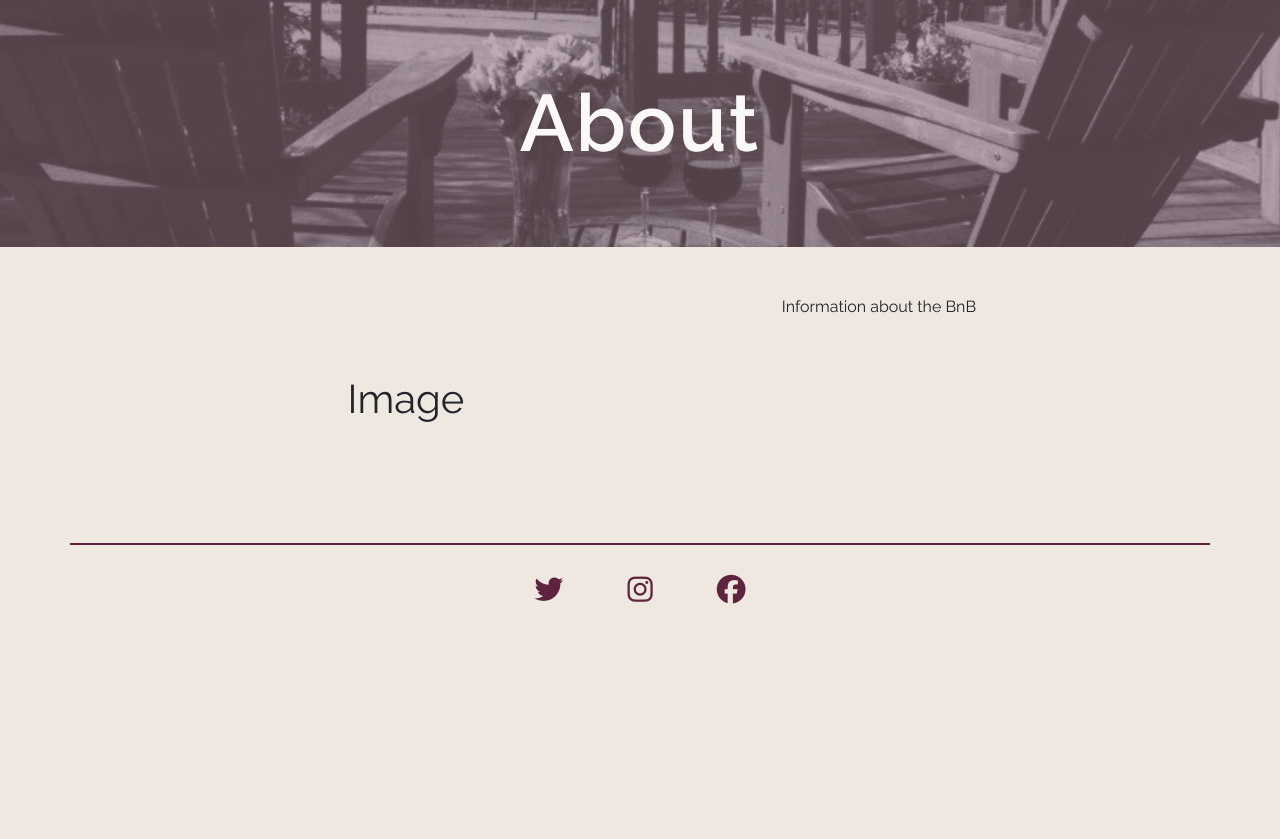
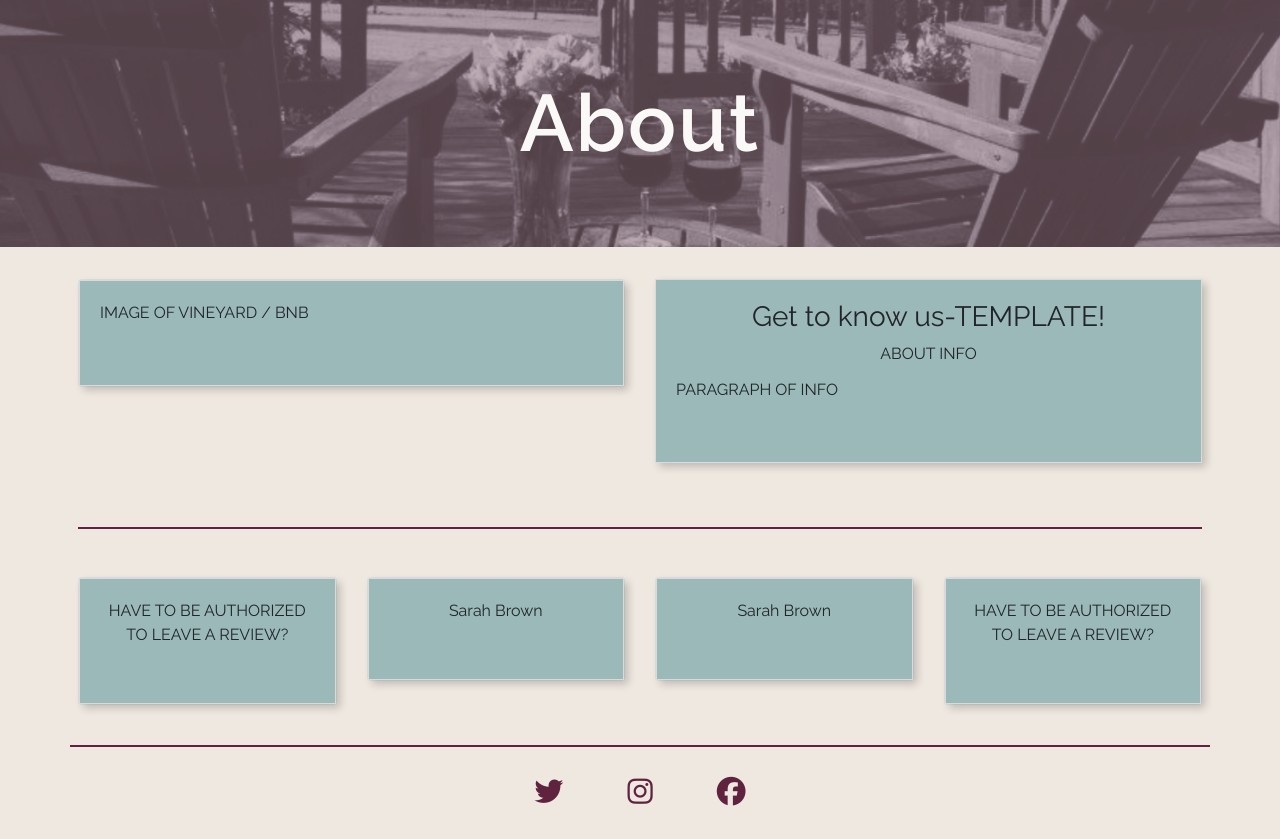
Before and after one commit to Code-Institute-Submissions/Kaylaesmith1-bed-and-breakfast, a Django app: page /about/ in a window 1280 px wide. Shown: the part 178-1017 px from the top of the page. Before the commit the page ends 782 px from the top, so only its background shows below. Run offline with Django 3.2, Linux system fonts and the light colour scheme; some libraries are stand-ins or nearby versions; grey boxes are pictures that could not be loaded.

Commit message:
About page layout. Basic styling, margins, color scheme.

```diff
--- a/static/css/style.css
+++ b/static/css/style.css
@@ -5,6 +5,10 @@
 body {
     background-color: #EFE8E1;
     font-family: 'Raleway', sans-serif;
+}
+
+h3 {
+    text-align: center;
 }
 
 
@@ -106,6 +110,17 @@ img.logo-image {
 
 }
 
+.card-body {
+    border: 1px solid #dadada;
+    box-shadow: 4px 4px 8px 0 rgba(0, 0, 0, 0.2);
+    transition: 0.2s;
+    width: 100%;
+    display: flex;
+    flex-direction: column;
+    /* background-color is lighter version of #307473 */
+    background-color: #9bb9b8;
+}
+
 /* NO BACKGROUND IMAGE */
 /* .banner {
     background-color: #C9B5B4;
--- a/templates/about.html
+++ b/templates/about.html
@@ -6,25 +6,91 @@
     <!-- <img src="https://res.cloudinary.com/kesmith/image/upload/v1680354519/betterbanner_cjxmy2.png" class="img-fluid" alt="laptop and notebook"> -->
 </p>
 
+<!-- IMAGE AND ABOUT SECTION -->
+<section class="container px-2 py-3 about-container">
 
-<section>
+    <div class="row">
+        <!-- Profile 1 -->
+        <div class="col-md-6 col-12 mb-4">
+          <div class="card card-learn">
+            <div class="card-body">
+              <p>IMAGE OF VINEYARD / BNB</p>
 
-    <div class="container px-2 py-3">
-        <div class="row flex-md-row-reverse py-3 m-0">
-            <div class="col-md-7 col-lg-5 p-0 pl-md-5 align-self-center">
-                <p>Information about the BnB</p>
+              <br>
 
             </div>
+          </div>
         </div>
+        <br>
+        <!-- Profile 2 -->
+        <div class="col-md-6 col-12 mb-4">
+          <!-- <div class="card card-learn"> -->
+            <div class="card-body">
+                <h3>Get to know us-TEMPLATE!</h3>
+              <p class="card-title text-center">ABOUT INFO</p>
+              <p>PARAGRAPH OF INFO</p>
 
+              </br>
+            </div>
+          </div>
+        </div>
+        <br>
+    </div>
+    <hr class="page-break">
+</section>
 
-            <div class="col-md-5 col-lg-7 text-center">
-                <h1 class="mt-4 mb-2">Image</h1>
-                <div class="lead mt-4 book-now">
-                </div>
-            </div>
+<!-- REVIEWS SECTION (add 4 reviews make col-lg-3 and go from there) -->
+<!-- TEST REVIEW 1 -->
+
+<section class="container px-2 py-3 about-reviews">
+    <div class="row">
+    <div class="col-lg-3 col-md-6 col-12 mb-4">
+        <div class="card card-learn">
+          <div class="card-body">
+            <p class="card-title text-center">HAVE TO BE AUTHORIZED TO LEAVE A REVIEW?</p>
+
+            <br>
+
+          </div>
         </div>
+      </div>
+      <br>
+      <!-- TEST REVIEW 2 -->
 
+      <div class="col-lg-3 col-md-6 col-12 mb-4">
+        <div class="card card-learn">
+          <div class="card-body">
+            <p class="card-title text-center">Sarah Brown</p>
+            <br>
+
+          </div>
+        </div>
+      </div>
+      <br>
+<!-- TEST REVIEW 3 -->
+      <div class="col-lg-3 col-md-6 col-12 mb-4">
+        <div class="card card-learn">
+          <div class="card-body">
+            <p class="card-title text-center">Sarah Brown</p>
+            <br>
+
+          </div>
+        </div>
+      </div>
+      <br>
+
+    <!-- TEST REVIEW 4 -->
+    <div class="col-lg-3 col-md-6 col-12 mb-4">
+        <div class="card card-learn">
+          <div class="card-body">
+            <p class="card-title text-center">HAVE TO BE AUTHORIZED TO LEAVE A REVIEW?</p>
+
+            <br>
+
+          </div>
+        </div>
+      </div>
+    </div>
 </section>
 
 {% endblock %}
```
